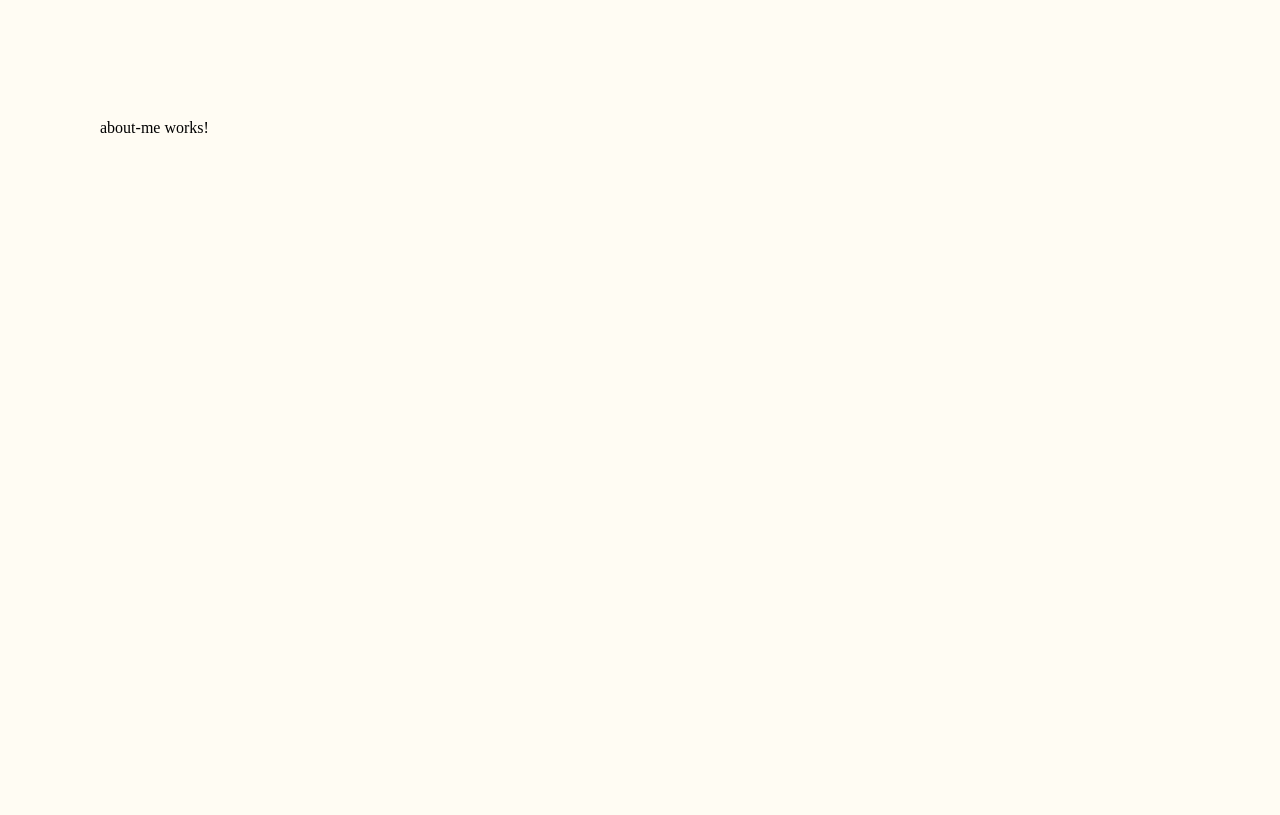
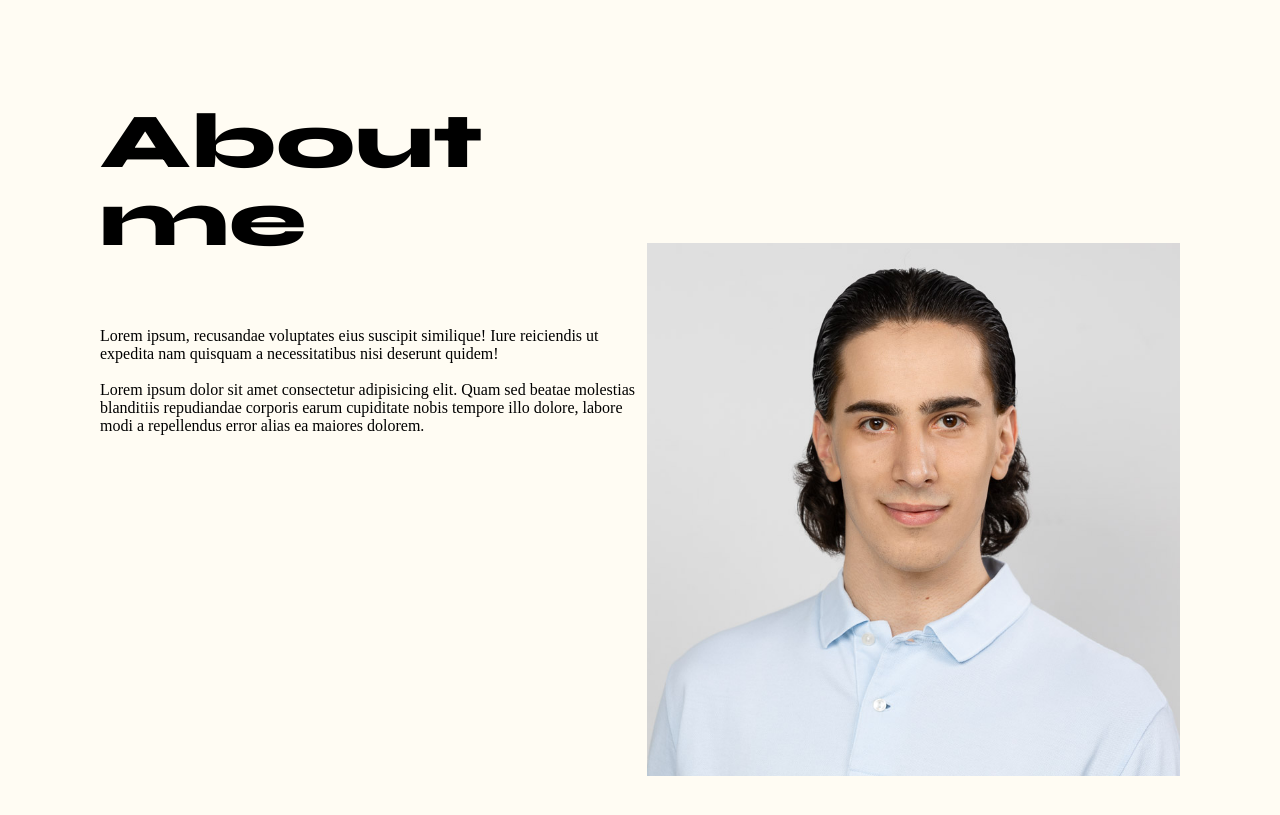
Before and after one commit to JoelSyg/portfolio, an Angular app: page / in a window 1280 px wide. Shown: the part 697-1512 px from the top of the page. Before the commit the page ends 850 px from the top, so only its background shows below. Built offline with nearby package versions, Linux system fonts and the light colour scheme.

Commit message:
start working on about-me section

```diff
--- a/src/app/about-me/about-me.component.html
+++ b/src/app/about-me/about-me.component.html
@@ -1 +1,8 @@
-<p>about-me works!</p>
+<section>
+<div>
+    <h2>About me</h2>
+    <p>Lorem ipsum, recusandae voluptates eius suscipit similique! Iure reiciendis ut expedita nam quisquam a necessitatibus nisi deserunt quidem! <br> <br> Lorem ipsum dolor sit amet consectetur adipisicing elit. Quam sed beatae molestias blanditiis repudiandae corporis earum cupiditate nobis tempore illo dolore, labore modi a repellendus error alias ea maiores dolorem.</p>
+</div>
+
+<img src="./assets/img/JS_img.jpg" alt="">
+</section>
--- a/src/app/about-me/about-me.component.scss
+++ b/src/app/about-me/about-me.component.scss
@@ -0,0 +1,33 @@
+section {
+    display: flex;
+    justify-content: space-between;
+    height: 100vh; // das muss weg
+}
+
+div {
+    display: flex;
+    gap: 52px;
+    flex-direction: column;
+
+    h2 {
+        font-size: 78px;
+        line-height: 78px;
+        letter-spacing: 1%;
+        font-family: 'Syne';
+        font-weight: 800;
+        margin: 0;
+    }
+
+    p {
+        max-width: 619px;
+    }
+
+}
+
+img {
+    height: 533px;
+    width: 533px;
+    object-fit: cover;
+    object-position: 65%;
+    margin-top: 140px;
+}
```
